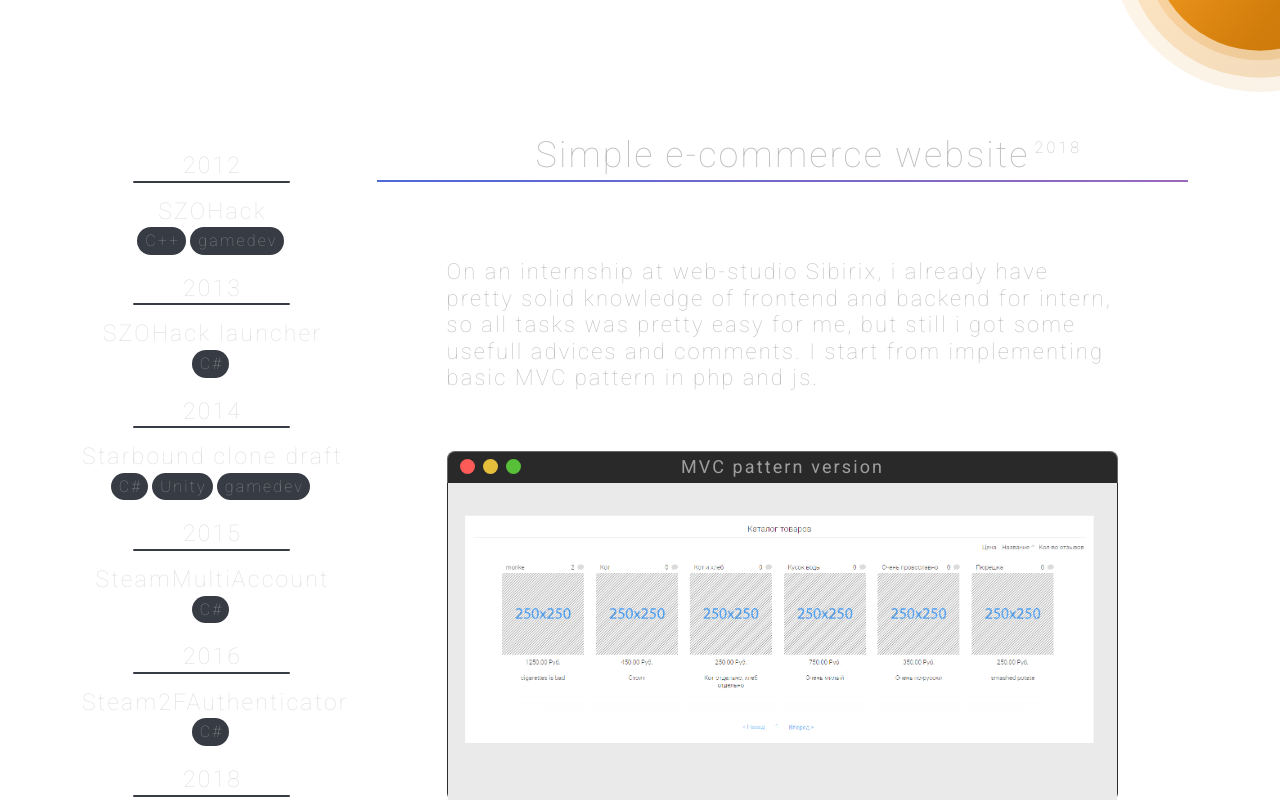
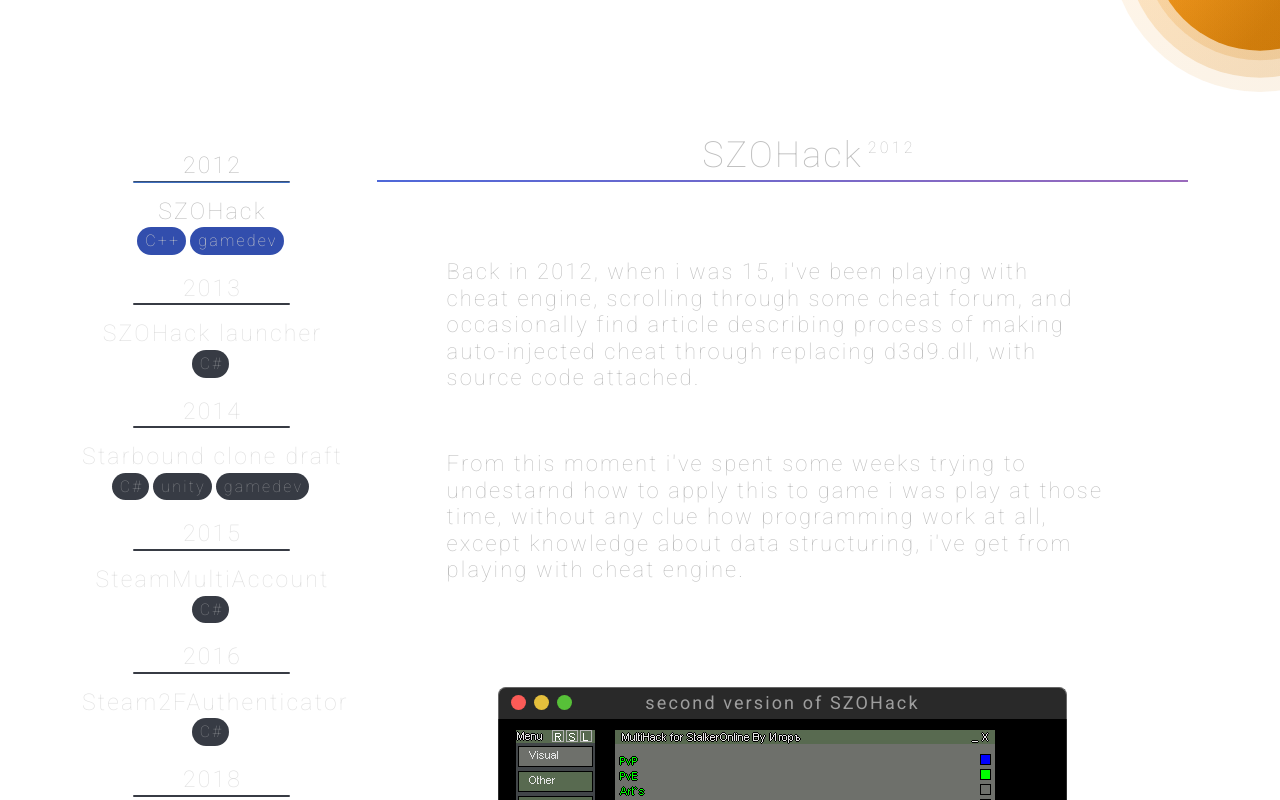
Before and after one commit to IgorKhramtsov/maweb, a Vue app: page / in a window 1280 px wide. Shown: the part 1580-2380 px from the top of the page. Built offline with nearby package versions, Linux system fonts and the light colour scheme.

Commit message:
+project tags *fix portfolio pagination

```diff
--- a/src/components/Portfolio.vue
+++ b/src/components/Portfolio.vue
@@ -15,7 +15,7 @@
             <div v-for="project in item.projects" :key="project.name" class="projects">
               <span
                 :class="`pointer selectable-text ${project == selectedProject ? 'active' : ''}`"
-                @click="setProject(project)"
+                @click="setProject(projects.indexOf(project))"
               >
                 {{ project.name }}
               </span>
@@ -29,9 +29,7 @@
         </div>
         <div :class="'col-md project-info'/* + (selectedProject == null ? 'invisible' : '')*/">
           <div class="row frame-wrapper">
-            <div ref="container" class="frame">
-              <ECommerce />
-            </div>
+            <div ref="container" class="frame" />
           </div>
         </div>
       </div>
@@ -51,10 +49,10 @@
 
 export default {
   name: 'Portfolio',
-  components: { ECommerce },
+  components: { },
   data() {
     return {
-      selectedProject: null,
+      selectedProjectIndex: 0,
       scroll: 0,
       projects: [{
         name: 'SZOHack',
@@ -68,7 +66,7 @@
         href: SZOHackLauncher,
       }, {
         name: 'Starbound clone draft',
-        tags: ['C#', 'Unity', 'gamedev'],
+        tags: ['C#', 'unity', 'gamedev'],
         year: 2014,
         href: StarboundClone,
       }, {
@@ -118,13 +116,16 @@
         href: '#',
       }, {
         name: 'SingularityApp',
-        tags: ['flutter'],
+        tags: ['flutter', 'android', 'ios', 'grpc', 'firebase', 'sqlite', 'protobuf'],
         year: 'currently',
         href: '#',
       }],
     };
   },
   computed: {
+    selectedProject() {
+      return this.projects[this.selectedProjectIndex];
+    },
     timeline() {
       const projectsByYear = {};
       const timeline = [];
@@ -152,14 +153,15 @@
   },
   mounted() {
     document.addEventListener('scroll', this.handleScroll);
+    this.setProject(this.selectedProjectIndex);
   },
   unmounted() {
     document.removeEventListener('scroll', this.handleScroll);
   },
   methods: {
-    setProject(project) {
-      this.selectedProject = project;
-      const ComponentClass = Vue.extend(project.href);
+    setProject(index) {
+      this.selectedProjectIndex = index;
+      const ComponentClass = Vue.extend(this.selectedProject.href);
       const instance = new ComponentClass();
       instance.$mount();
       const node = this.$refs.container;
```
